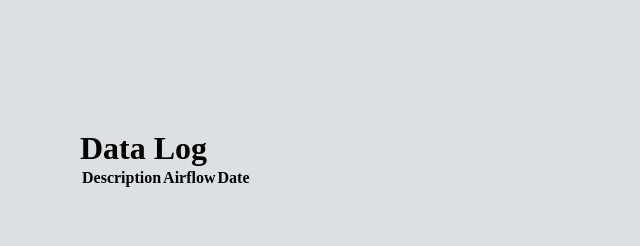
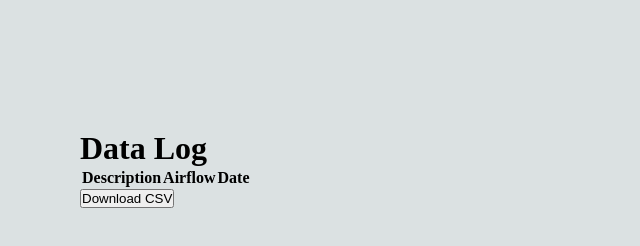
Before and after one commit to kedwards0107/fcslider, a website: page public/all.html in a window 1280 px wide. Shown: the top 246 px of the page, without its empty margins (0-640 px from the left). Drawn offline with Linux system fonts and the light colour scheme; no server answers.

Commit message:
added download to csv

```diff
--- a/public/all.html
+++ b/public/all.html
@@ -17,6 +17,7 @@
 
     </table>
     <script>
+        const cap = []
         getData();
         async function getData() {
             const response = await fetch('/api');
@@ -33,11 +34,29 @@
                 date.textContent = dateString;
 
                 root.append(description, airflow, date );
+                cap.push([item.description, item.airflow, dateString] );
                 document.body.append(root);
             }
             console.log(data);
         }
 
-    </script>
+
+function download_csv() {
+    var csv = 'Name,Title\n';
+    cap.forEach(function(row) {
+            csv += row.join(',');
+            csv += "\n";
+    });
+
+    console.log(csv);
+    var hiddenElement = document.createElement('a');
+    hiddenElement.href = 'data:text/csv;charset=utf-8,' + encodeURI(csv);
+    hiddenElement.target = '_blank';
+    hiddenElement.download = 'filmcoatingtrials.csv';
+    hiddenElement.click();
+}
+</script>
+
+<button onclick="download_csv()">Download CSV</button>
 </body>
 </html>
```
Also changed, not shown: 1 other file.
